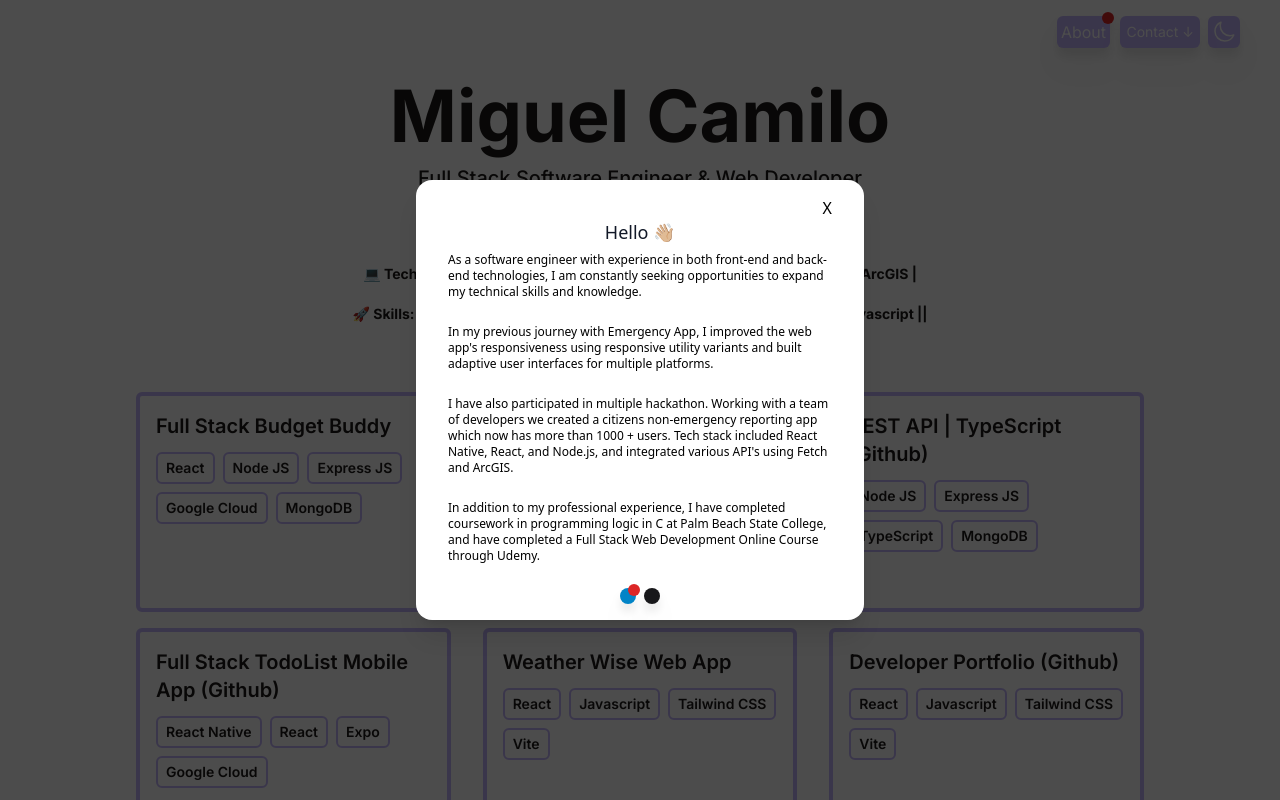
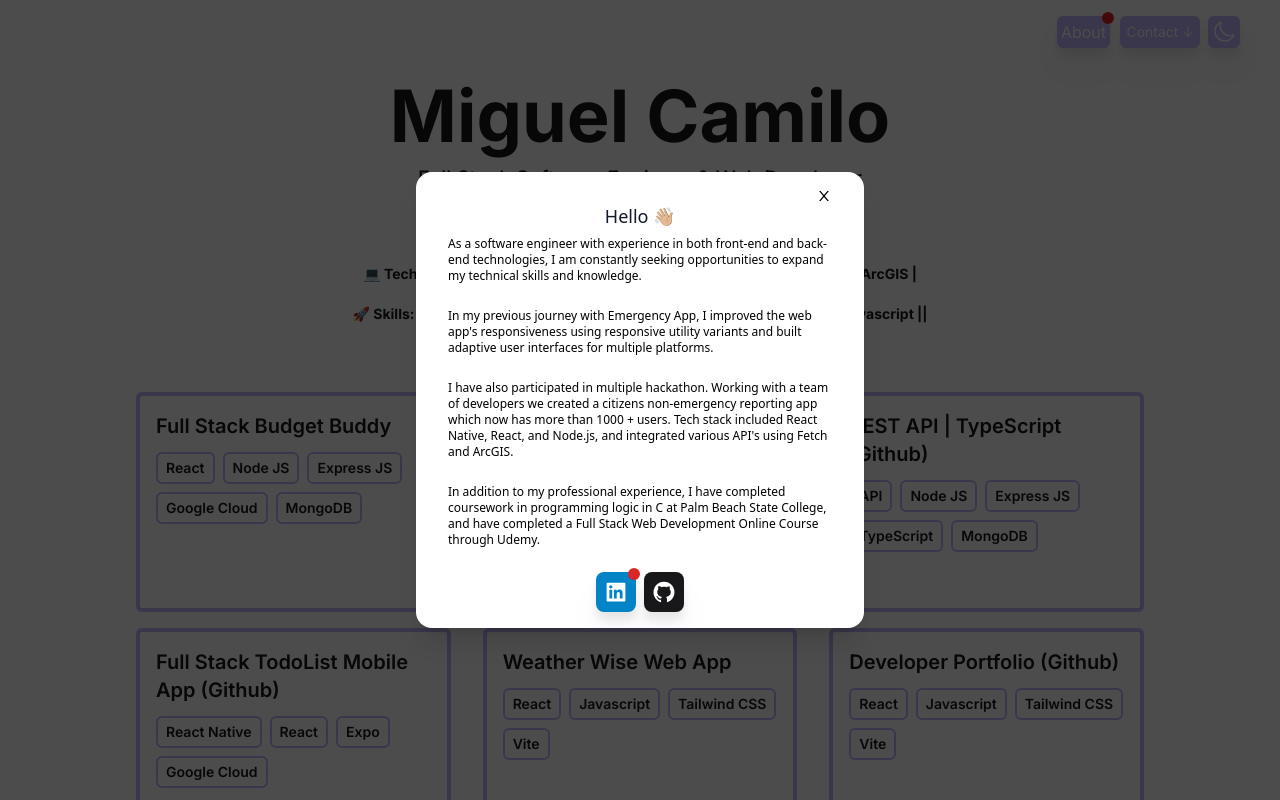
Before and after one commit to MiguelCamilo/Developer-Portfolio, a React (Vite) app: page / in a window 1280 px wide. Both pictures are taken after a click on the button "About". Shown: the top 800 px of the page. Built offline with nearby package versions, Linux system fonts and the light colour scheme.

Commit message:
FIXED issue with github and linkedin svgs not working

```diff
--- a/package.json
+++ b/package.json
@@ -13,10 +13,10 @@
   "dependencies": {
     "@headlessui/react": "^1.7.13",
     "esbuild": "^0.16.13",
-    "esbuild-darwin-64": "^0.15.18",
     "framer-motion": "^9.0.7",
     "react": "^18.2.0",
     "react-dom": "^18.2.0",
+    "react-icons": "^4.9.0",
     "vite-plugin-svgr": "^2.4.0"
   },
   "devDependencies": {
--- a/src/components/Footer.jsx
+++ b/src/components/Footer.jsx
@@ -1,5 +1,5 @@
-import { ReactComponent as LinkedInLogo } from '../assets/linkedin.svg';
-import { ReactComponent as GithubLogo } from '../assets/github.svg';
+import { AiFillLinkedin } from "react-icons/ai";
+import { AiFillGithub } from "react-icons/ai";
 
 function Footer() {
 	return (
@@ -12,7 +12,7 @@ function Footer() {
 							className="bg-sky-600 hover:bg-sky-400 p-2 font-semibold text-white inline-flex items-center space-x-2 rounded-lg drop-shadow-xl"
 							target="_blank"
 						>
-              <LinkedInLogo />
+							<AiFillLinkedin style={{ height: "1.5rem", width: "1.5rem" }} />
 						</a>
 
 						{/* animate ping radius */}
@@ -25,9 +25,8 @@ function Footer() {
 							className="bg-zinc-900 hover:bg-zinc-500 p-2 font-semibold text-white inline-flex items-center space-x-2 rounded-lg drop-shadow-xl dark:bg-stone-500 dark:hover:bg-stone-400"
 							target="_blank"
 						>
-              <GithubLogo />
+							<AiFillGithub style={{ height: "1.5rem", width: "1.5rem" }} />
 						</a>
-
 					</div>
 				</div>
 			</div>
--- a/src/components/Modal.jsx
+++ b/src/components/Modal.jsx
@@ -1,11 +1,12 @@
-import { useState, Fragment } from 'react';
-import { Dialog, Transition } from '@headlessui/react';
+import { useState, Fragment } from "react";
+import { Dialog, Transition } from "@headlessui/react";
 
-import ModalItem from './ModalItem';
-import modal from '../data/modal';
+import ModalItem from "./ModalItem";
+import modal from "../data/modal";
 
-import { ReactComponent as LinkedInLogo } from '../assets/linkedin.svg';
-import { ReactComponent as GithubLogo } from '../assets/github.svg';
+import { AiFillLinkedin } from "react-icons/ai"
+import { AiOutlineClose } from "react-icons/ai"
+import { AiFillGithub } from "react-icons/ai";
 
 function Modal() {
 	const [isOpen, setIsOpen] = useState(false);
@@ -62,7 +63,7 @@ function Modal() {
 											className=""
 											onClick={() => setIsOpen(false)}
 										>
-											X
+											<AiOutlineClose />
 										</button>
 									</div>
 									<Dialog.Title
@@ -86,11 +87,11 @@ function Modal() {
 										<div className="container max-w-screen-lg mx-auto">
 											<div className="flex flex-wrap justify-center gap-2">
 												<a
-													href="https://www.linkedin.com/in/miguel-camilo/"
+													// href="https://www.linkedin.com/in/miguel-camilo/"
 													className="bg-sky-600 hover:bg-sky-400 p-2 font-semibold text-white inline-flex items-center space-x-2 rounded-lg drop-shadow-xl"
-													target="_blank"
+													// target="_blank"
 												>
-													<LinkedInLogo />
+													<AiFillLinkedin style={{ height: "1.5rem", width: "1.5rem" }} />
 												</a>
 												{/* animate ping radius */}
 												<div className="absolute flex w-3 h-3 mr-3 -mt-1 rounded-full  bg-red-600 dark:bg-red-500 animate-ping" />
@@ -101,7 +102,7 @@ function Modal() {
 													className="bg-zinc-900 hover:bg-zinc-600 p-2 font-semibold text-white inline-flex items-center space-x-2 rounded-lg drop-shadow-xl"
 													target="_blank"
 												>
-													<GithubLogo />
+													<AiFillGithub style={{ height: "1.5rem", width: "1.5rem" }} />
 												</a>
 											</div>
 										</div>
--- a/src/data/portfolio.js
+++ b/src/data/portfolio.js
@@ -15,7 +15,7 @@ export default [
   {
     id: 3,
     title: "REST API | TypeScript (Github)",
-    stack: ["Node JS", "Express JS", "TypeScript", "MongoDB"],
+    stack: ["API", "Node JS", "Express JS", "TypeScript", "MongoDB"],
     link: "https://github.com/MiguelCamilo/REST-API-TypeScript",
   },
 
```
Also changed, not shown: 1 other file (tests, documents, lock files or other folders). Lines whose indentation alone changed are shown as unchanged.
